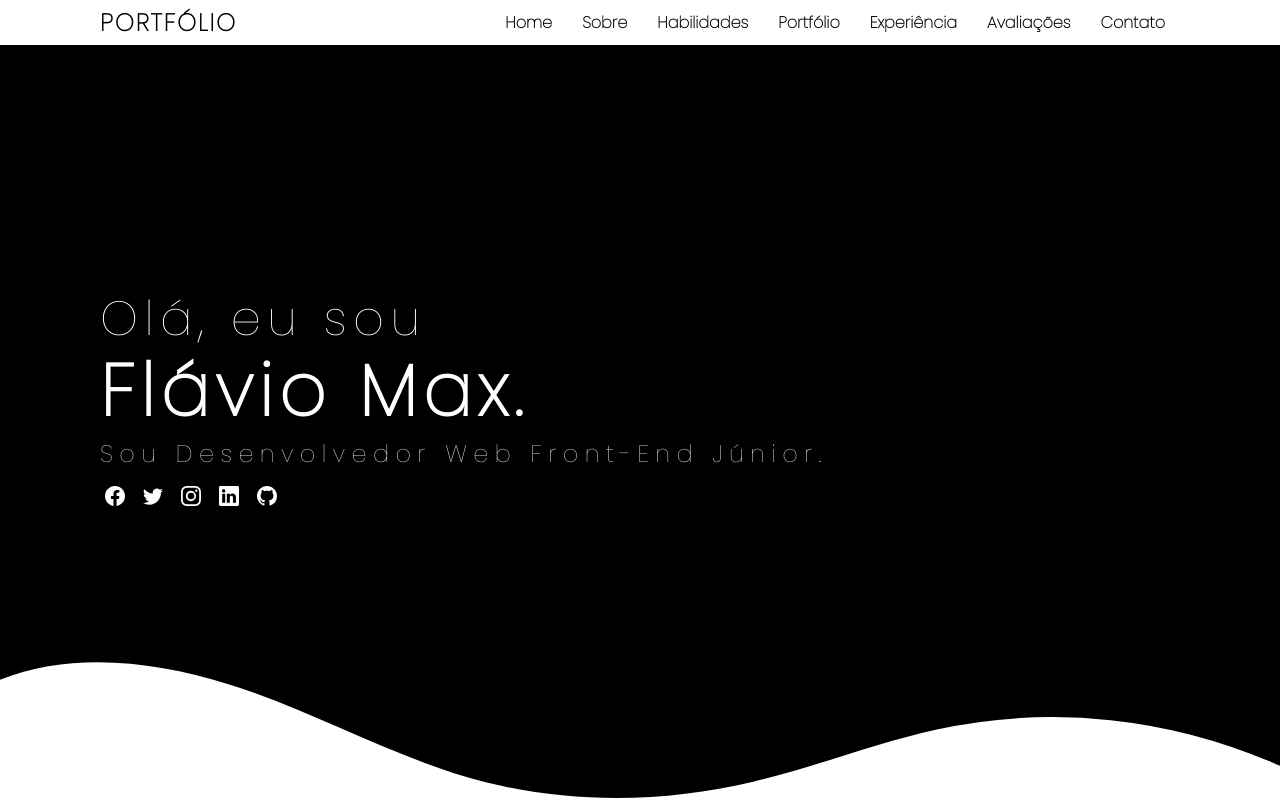
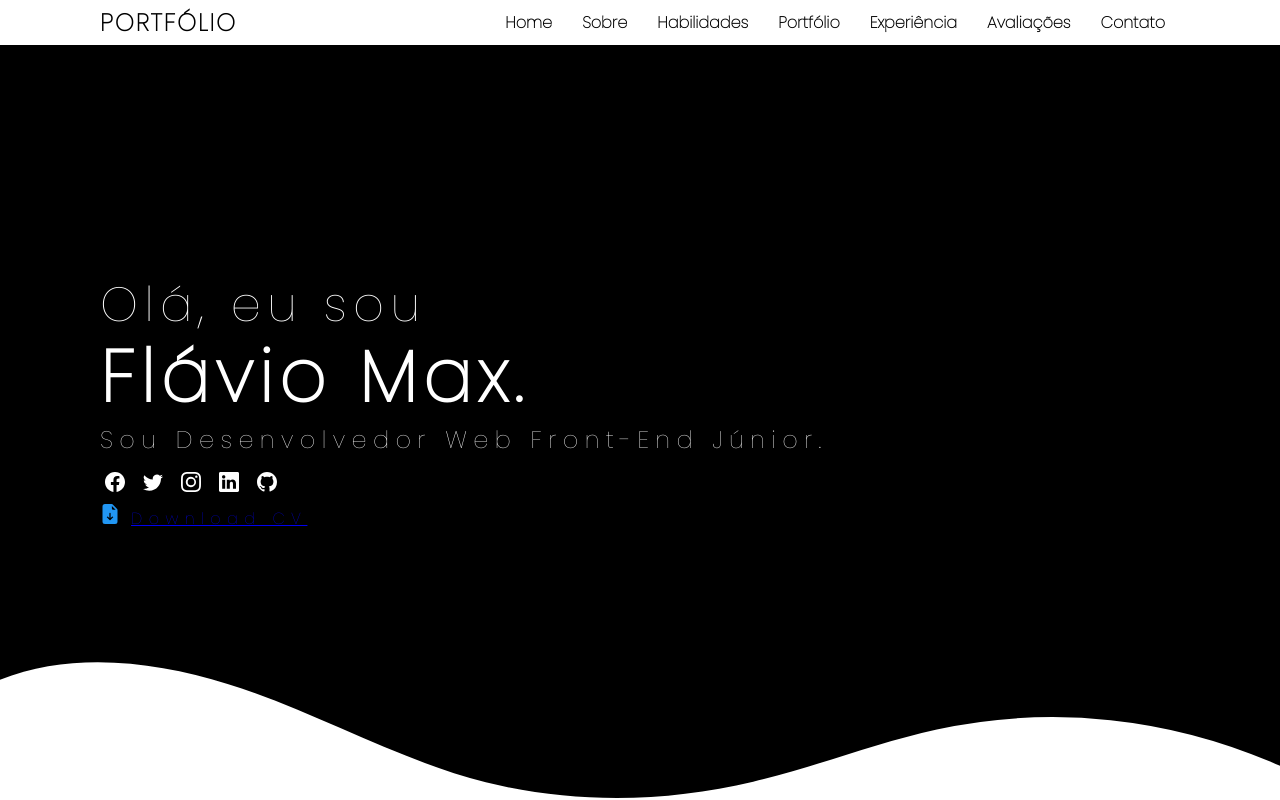
Before and after one commit to flaviomaxs/flaviomaxs, a plain HTML site: page portfolio/index.html in a window 1280 px wide. Shown: the top 800 px of the page. Drawn offline with nearby package versions, Linux system fonts and the light colour scheme.

Commit message:
Update index.html

```diff
--- a/portfolio/index.html
+++ b/portfolio/index.html
@@ -63,6 +63,16 @@
                   <a target="_blank" rel="noopener noreferrer" href="https://github.com/flaviomaxs"><svg xmlns="http://www.w3.org/2000/svg" width="20" height="20" fill="currentColor" class="bi bi-github" viewBox="0 0 16 16">
                     <path d="M8 0C3.58 0 0 3.58 0 8c0 3.54 2.29 6.53 5.47 7.59.4.07.55-.17.55-.38 0-.19-.01-.82-.01-1.49-2.01.37-2.53-.49-2.69-.94-.09-.23-.48-.94-.82-1.13-.28-.15-.68-.52-.01-.53.63-.01 1.08.58 1.23.82.72 1.21 1.87.87 2.33.66.07-.52.28-.87.51-1.07-1.78-.2-3.64-.89-3.64-3.95 0-.87.31-1.59.82-2.15-.08-.2-.36-1.02.08-2.12 0 0 .67-.21 2.2.82.64-.18 1.32-.27 2-.27.68 0 1.36.09 2 .27 1.53-1.04 2.2-.82 2.2-.82.44 1.1.16 1.92.08 2.12.51.56.82 1.27.82 2.15 0 3.07-1.87 3.75-3.65 3.95.29.25.54.73.54 1.48 0 1.07-.01 1.93-.01 2.2 0 .21.15.46.55.38A8.012 8.012 0 0 0 16 8c0-4.42-3.58-8-8-8z"/>
                   </svg></a>
+            </div>
+             <!-- DOWNLOAD CURRÍCULO -->
+            <div class="cv">
+                <div class="cv-button">
+                    <svg xmlns="http://www.w3.org/2000/svg" width="20" height="20" fill="currentColor" class="bi bi-file-earmark-arrow-down-fill bi-check-circle-fill" viewBox="0 0 16 16">
+                        <path d="M9.293 0H4a2 2 0 0 0-2 2v12a2 2 0 0 0 2 2h8a2 2 0 0 0 2-2V4.707A1 1 0 0 0 13.707 4L10 .293A1 1 0 0 0 9.293 0zM9.5 3.5v-2l3 3h-2a1 1 0 0 1-1-1zm-1 4v3.793l1.146-1.147a.5.5 0 0 1 .708.708l-2 2a.5.5 0 0 1-.708 0l-2-2a.5.5 0 0 1 .708-.708L7.5 11.293V7.5a.5.5 0 0 1 1 0z"/>
+                      </svg>
+
+                      <a href="https://flaviomaxs.github.io/portfolio/Flávio Max - Currículo.pdf" download="Flávio Max - Currículo.pdf" class="cv-texto">Download CV</a>
+                </div>
             </div>
         </div>
         <!-- BACKGROUND WAVE -->
```
